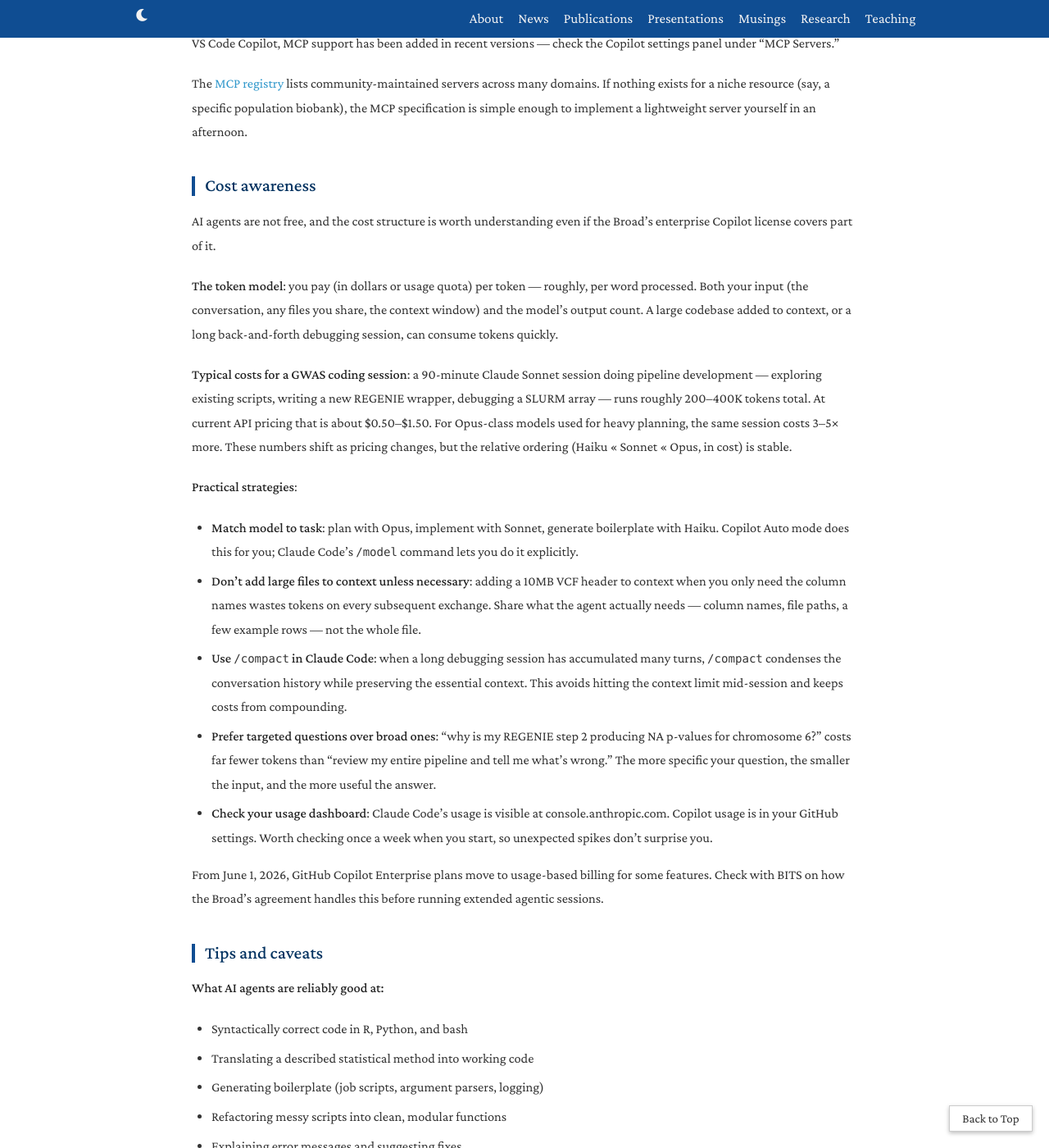
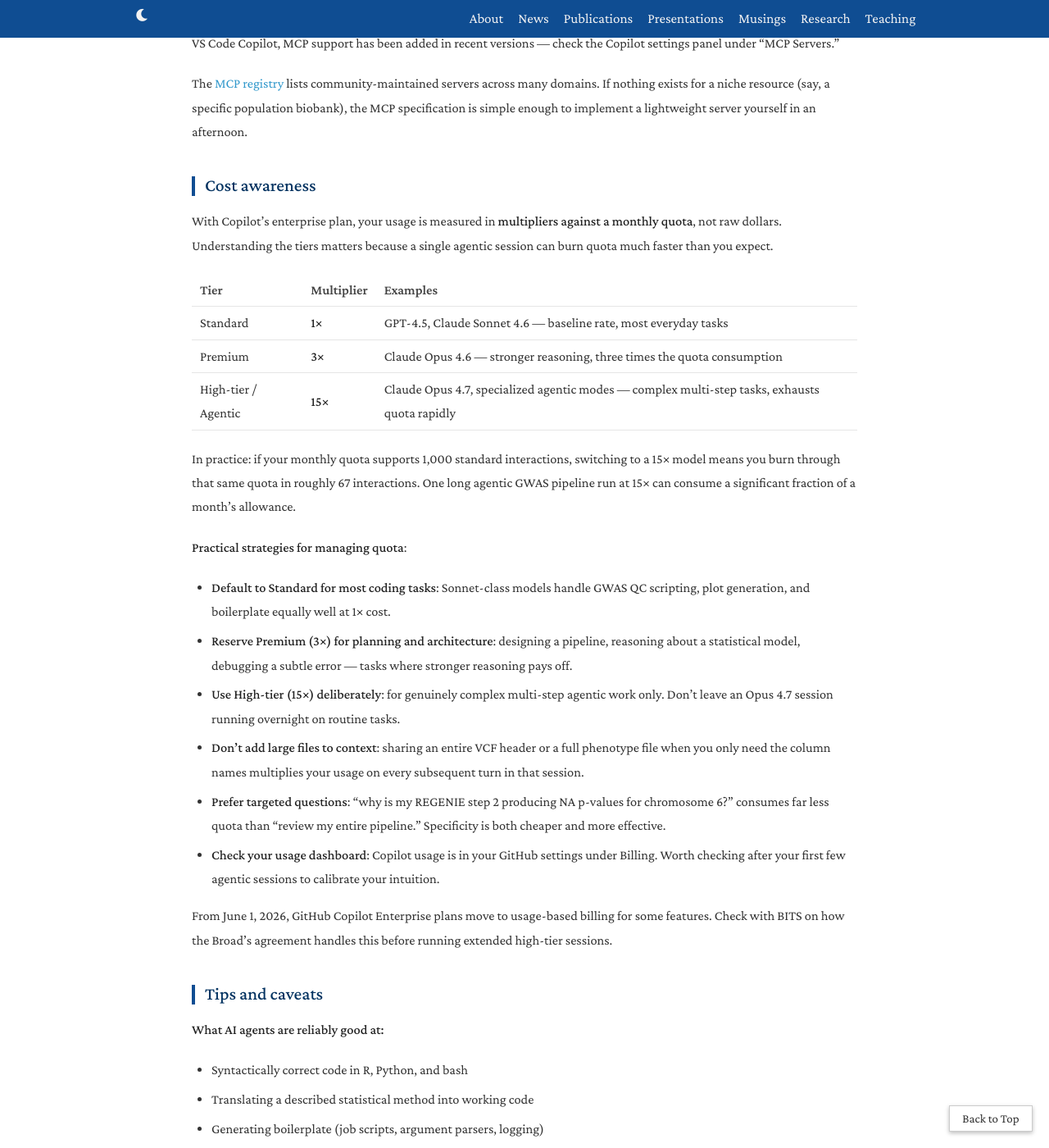
Before and after one commit to yxwyx/yxwyx.github.io, a Jekyll site: the page built from _posts/2026-05-04-ai-assisted-statistical-genetics-coding.md, in a window 1280 px wide and 1400 px high, scrolled down 8986 px. Shown: the whole window at 82% size. Built offline with Jekyll 4.4.1, drawn with Linux system fonts in a browser that asks for light colours; nearby versions of some CDN libraries; a style sheet for code colours, icons or effects is not loaded.

Commit message:
Rewrite cost section: Copilot 1x/3x/15x quota tiers
Co-Authored-By: Claude Sonnet 4.6 <noreply@anthropic.com>

```diff
--- a/_posts/2026-05-04-ai-assisted-statistical-genetics-coding.md
+++ b/_posts/2026-05-04-ai-assisted-statistical-genetics-coding.md
@@ -264,21 +264,26 @@ The [MCP registry](https://registry.mcphub.io) lists community-maintained server
 
 ## Cost awareness
 
-AI agents are not free, and the cost structure is worth understanding even if the Broad's enterprise Copilot license covers part of it.
+With Copilot's enterprise plan, your usage is measured in **multipliers against a monthly quota**, not raw dollars. Understanding the tiers matters because a single agentic session can burn quota much faster than you expect.
 
-**The token model**: you pay (in dollars or usage quota) per token — roughly, per word processed. Both your input (the conversation, any files you share, the context window) and the model's output count. A large codebase added to context, or a long back-and-forth debugging session, can consume tokens quickly.
+| Tier | Multiplier | Examples |
+|------|-----------|---------|
+| Standard | **1×** | GPT-4.5, Claude Sonnet 4.6 — baseline rate, most everyday tasks |
+| Premium | **3×** | Claude Opus 4.6 — stronger reasoning, three times the quota consumption |
+| High-tier / Agentic | **15×** | Claude Opus 4.7, specialized agentic modes — complex multi-step tasks, exhausts quota rapidly |
 
-**Typical costs for a GWAS coding session**: a 90-minute Claude Sonnet session doing pipeline development — exploring existing scripts, writing a new REGENIE wrapper, debugging a SLURM array — runs roughly 200–400K tokens total. At current API pricing that is about $0.50–$1.50. For Opus-class models used for heavy planning, the same session costs 3–5× more. These numbers shift as pricing changes, but the relative ordering (Haiku << Sonnet << Opus, in cost) is stable.
+In practice: if your monthly quota supports 1,000 standard interactions, switching to a 15× model means you burn through that same quota in roughly 67 interactions. One long agentic GWAS pipeline run at 15× can consume a significant fraction of a month's allowance.
 
-**Practical strategies**:
+**Practical strategies for managing quota**:
 
-- **Match model to task**: plan with Opus, implement with Sonnet, generate boilerplate with Haiku. Copilot Auto mode does this for you; Claude Code's `/model` command lets you do it explicitly.
-- **Don't add large files to context unless necessary**: adding a 10MB VCF header to context when you only need the column names wastes tokens on every subsequent exchange. Share what the agent actually needs — column names, file paths, a few example rows — not the whole file.
-- **Use `/compact` in Claude Code**: when a long debugging session has accumulated many turns, `/compact` condenses the conversation history while preserving the essential context. This avoids hitting the context limit mid-session and keeps costs from compounding.
-- **Prefer targeted questions over broad ones**: "why is my REGENIE step 2 producing NA p-values for chromosome 6?" costs far fewer tokens than "review my entire pipeline and tell me what's wrong." The more specific your question, the smaller the input, and the more useful the answer.
-- **Check your usage dashboard**: Claude Code's usage is visible at console.anthropic.com. Copilot usage is in your GitHub settings. Worth checking once a week when you start, so unexpected spikes don't surprise you.
+- **Default to Standard for most coding tasks**: Sonnet-class models handle GWAS QC scripting, plot generation, and boilerplate equally well at 1× cost.
+- **Reserve Premium (3×) for planning and architecture**: designing a pipeline, reasoning about a statistical model, debugging a subtle error — tasks where stronger reasoning pays off.
+- **Use High-tier (15×) deliberately**: for genuinely complex multi-step agentic work only. Don't leave an Opus 4.7 session running overnight on routine tasks.
+- **Don't add large files to context**: sharing an entire VCF header or a full phenotype file when you only need the column names multiplies your usage on every subsequent turn in that session.
+- **Prefer targeted questions**: "why is my REGENIE step 2 producing NA p-values for chromosome 6?" consumes far less quota than "review my entire pipeline." Specificity is both cheaper and more effective.
+- **Check your usage dashboard**: Copilot usage is in your GitHub settings under Billing. Worth checking after your first few agentic sessions to calibrate your intuition.
 
-From June 1, 2026, GitHub Copilot Enterprise plans move to usage-based billing for some features. Check with BITS on how the Broad's agreement handles this before running extended agentic sessions.
+From June 1, 2026, GitHub Copilot Enterprise plans move to usage-based billing for some features. Check with BITS on how the Broad's agreement handles this before running extended high-tier sessions.
 
 ## Tips and caveats
 
```
Also changed, not shown: assets/slides/ai-workflow-slides.html (+30 -22 lines).
